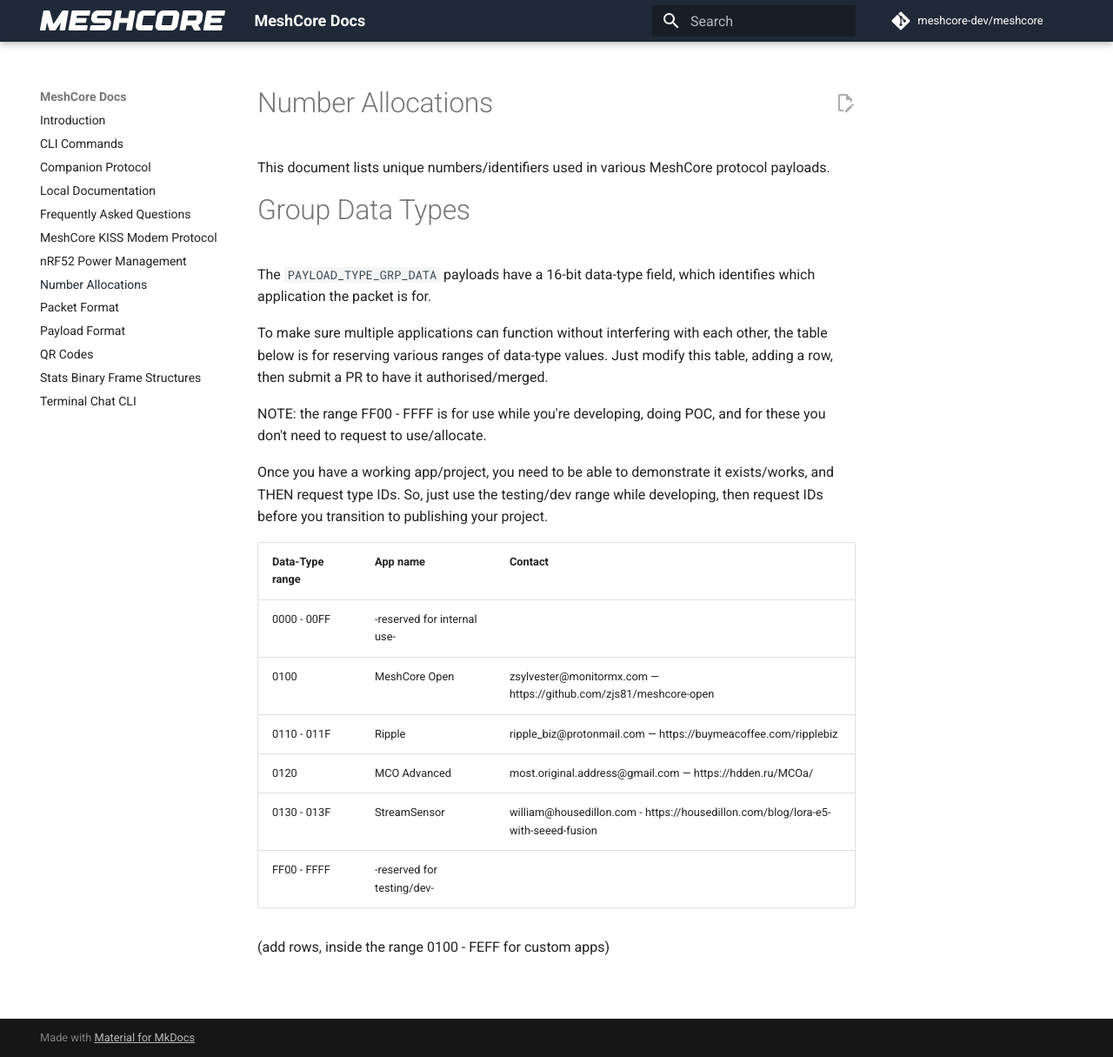
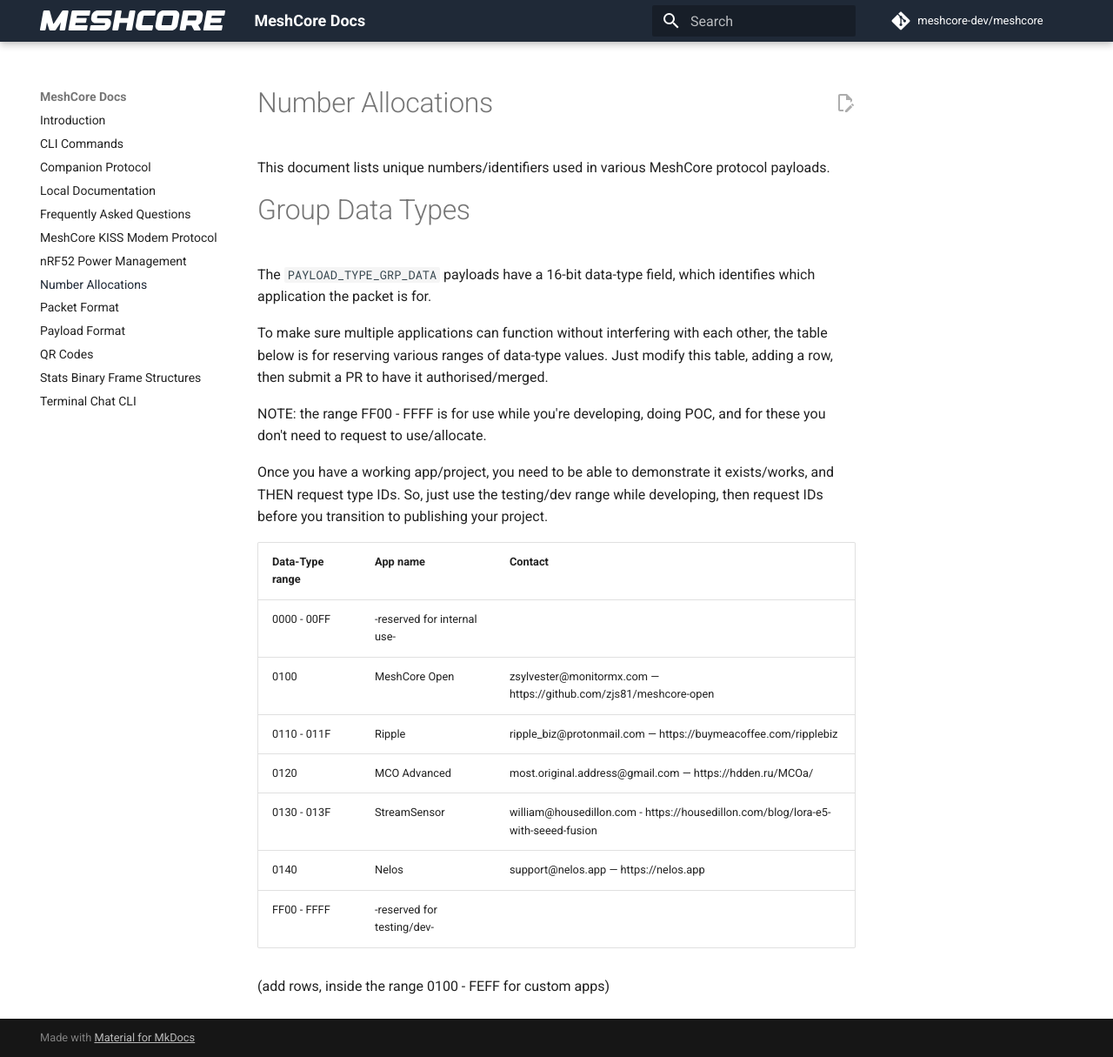
Before and after one commit to JacekVV/MeshCore-Hydra, an MkDocs documentation site: the page built from docs/number_allocations.md, in a window 1280 px wide and 1215 px high. Shown: the whole window at 87% size. Built offline with MkDocs 1.6.1 and Material for MkDocs 9.7.7, drawn with Linux system fonts in a browser that asks for light colours; comment, search, counter and statistics services are not loaded.

Commit message:
Add Nelos allocation for GroupData

```diff
--- a/docs/number_allocations.md
+++ b/docs/number_allocations.md
@@ -19,6 +19,7 @@ Once you have a working app/project, you need to be able to demonstrate it exist
 | 0110 - 011F     | Ripple                      | ripple_biz@protonmail.com — https://buymeacoffee.com/ripplebiz    |
 | 0120            | MCO Advanced                | most.original.address@gmail.com — https://hdden.ru/MCOa/          |
 | 0130 - 013F     | StreamSensor                | william@housedillon.com - https://housedillon.com/blog/lora-e5-with-seeed-fusion |
+| 0140            | Nelos                       | support@nelos.app — https://nelos.app                             |
 | FF00 - FFFF     | -reserved for testing/dev-  |                                                                   |
 
 (add rows, inside the range 0100 - FEFF for custom apps)
```
